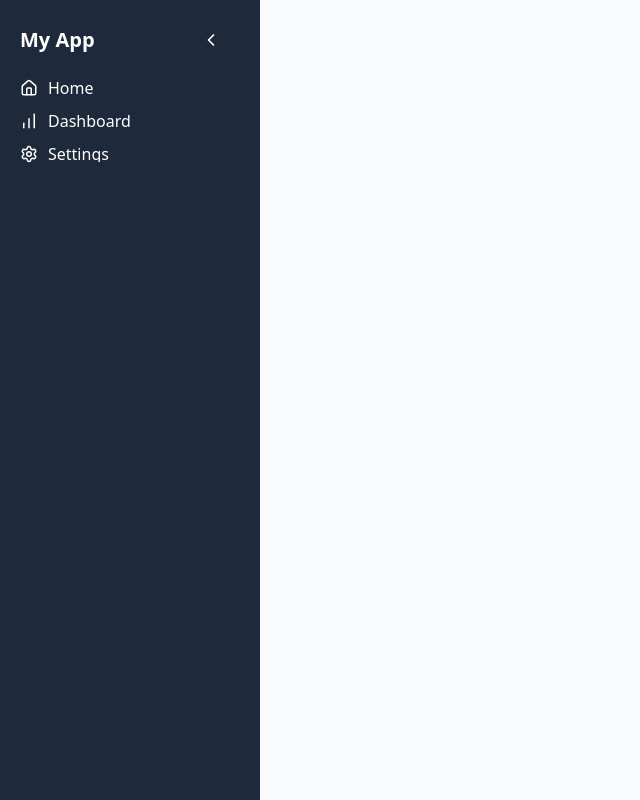
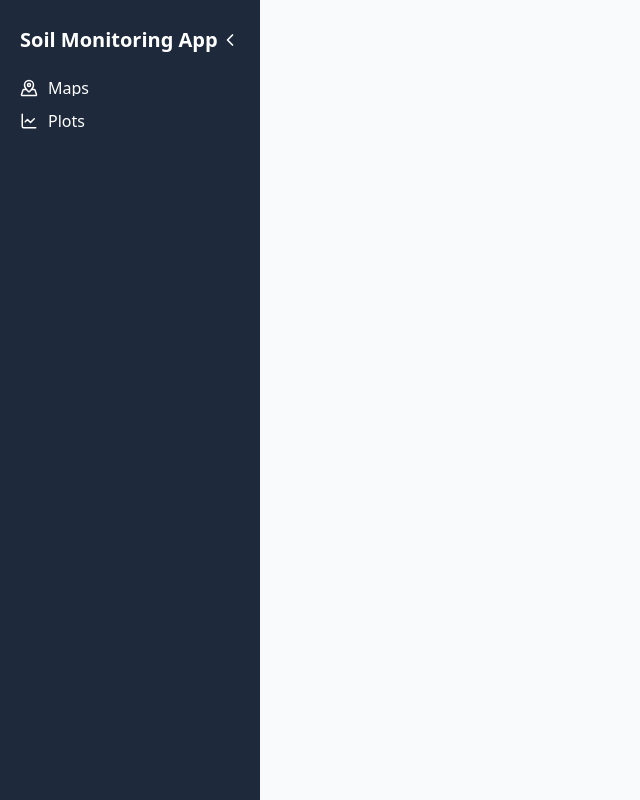
Before and after one commit to hamishallan/honours2025, a Vue app in the folder frontend/: page / in a window 1280 px wide. Shown: the whole page, without its empty margins (0-640 px from the left). Built offline with nearby package versions, Linux system fonts and the light colour scheme.

Commit message:
Sidebar Done, Haven't Implemented Content

```diff
--- a/frontend/src/components/SidebarMenu.vue
+++ b/frontend/src/components/SidebarMenu.vue
@@ -2,7 +2,7 @@
   <aside :class="['sidebar', { collapsed }]">
     <!-- Sidebar Header -->
     <div class="sidebar-header">
-      <h2 v-show="!collapsed" class="sidebar-title">My App</h2>
+      <h2 v-show="!collapsed" class="sidebar-title">Soil Monitoring App</h2>
       <button class="toggle-btn" @click="collapsed = !collapsed">
         <ChevronLeft v-if="!collapsed" class="chevron" />
         <ChevronRight v-else class="chevron" />
@@ -13,21 +13,15 @@
     <nav>
       <ul>
         <li>
-          <a href="#">
-            <Home class="icon" />
-            <span class="label" v-show="!collapsed">Home</span>
+          <a href="#" @click="$emit('select', 'geo')">
+            <MapPinned class="icon" />
+            <span class="label" v-show="!collapsed">Maps</span>
           </a>
         </li>
         <li>
-          <a href="#">
-            <BarChart class="icon" />
-            <span class="label" v-show="!collapsed">Dashboard</span>
-          </a>
-        </li>
-        <li>
-          <a href="#">
-            <Settings class="icon" />
-            <span class="label" v-show="!collapsed">Settings</span>
+          <a href="#" @click="$emit('select', 'line')">
+            <ChartLine class="icon" />
+            <span class="label" v-show="!collapsed">Plots</span>
           </a>
         </li>
       </ul>
@@ -37,7 +31,7 @@
 
 <script setup>
 import { ref } from "vue";
-import { Home, BarChart, Settings, ChevronLeft, ChevronRight } from "lucide-vue-next";
+import { MapPinned, ChartLine, ChevronLeft, ChevronRight } from "lucide-vue-next";
 
 const collapsed = ref(false);
 </script>
@@ -55,7 +49,7 @@ const collapsed = ref(false);
 }
 
 .sidebar.collapsed {
-  width: 60px;
+  width: 20px;
 }
 
 .sidebar-header {
@@ -69,16 +63,8 @@ const collapsed = ref(false);
   font-weight: 600;
   margin: 0;
   opacity: 1;
-  transform: translateX(0);
-  transition: opacity 0.2s ease, transform 0.2s ease;
-
   white-space: nowrap;
   text-overflow: ellipsis;
-}
-
-.sidebar.collapsed .sidebar-title {
-  opacity: 0;
-  transform: translateX(-10px); /* slight slide left when hidden */
 }
 
 .toggle-btn {
@@ -88,6 +74,7 @@ const collapsed = ref(false);
   cursor: pointer;
   display: flex;
   align-items: center;
+  padding: 0.6em 0em ;
 }
 
 .sidebar ul {
```
Also changed, not shown: frontend/src/components/GeoMapPanel.vue (added, +17 -0 lines).
